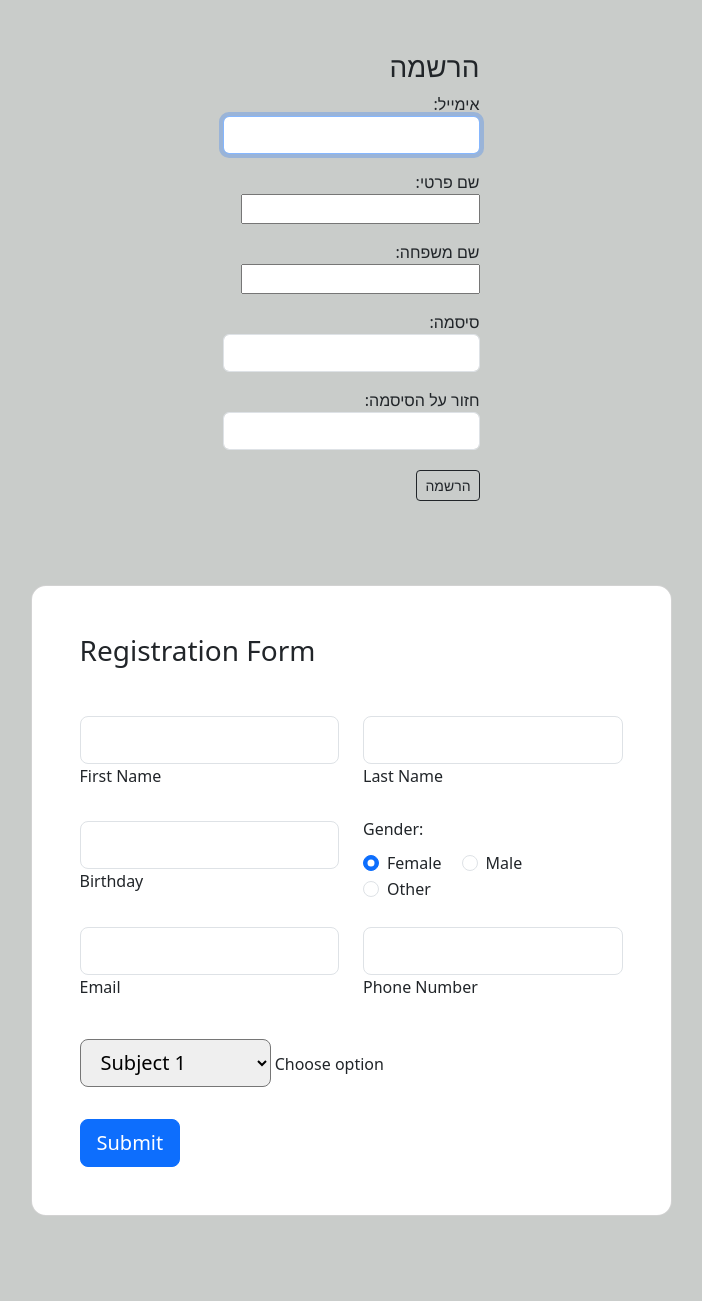
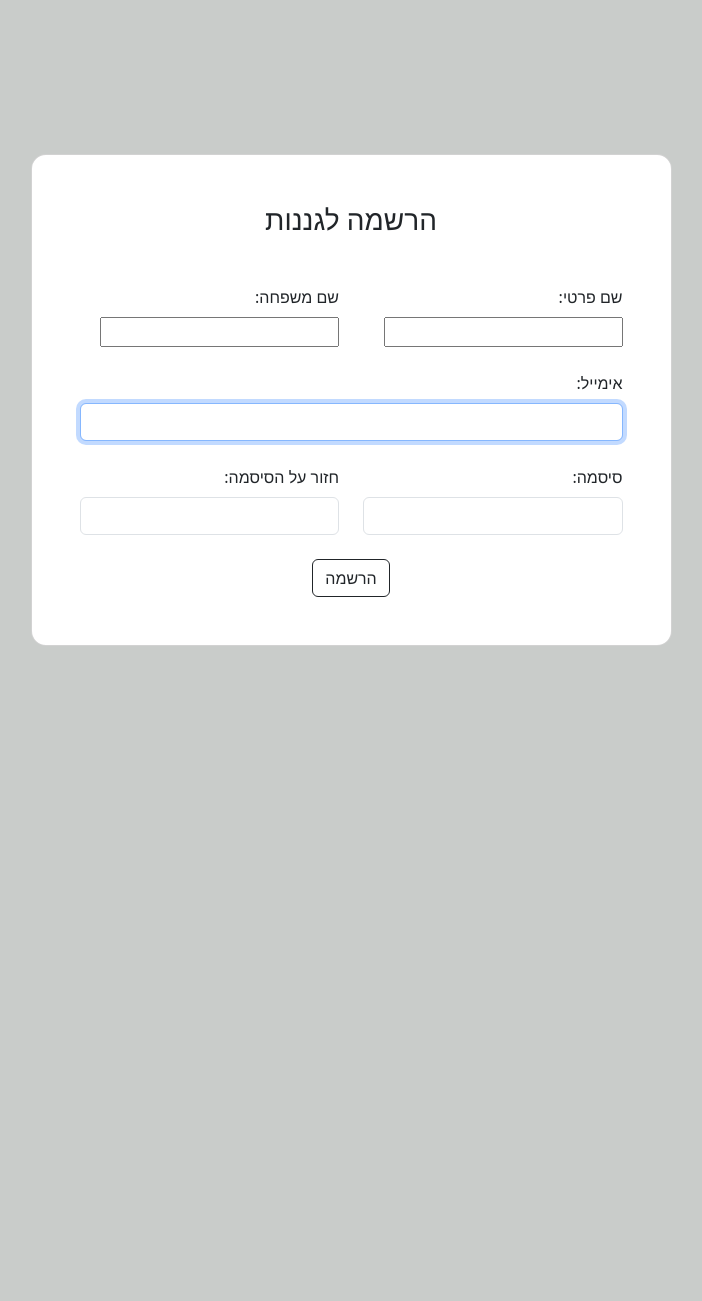
Before and after one commit to idoweinstein/LittleExplorer, a Django app: page /teacher_sign_up/ in a window 1280 px wide. Shown: the part 61-1362 px from the top of the page, without its empty margins (289-991 px from the left). After the commit the page ends 706 px from the top, so only its background shows below. Run offline with Django 4.2, Linux system fonts and the light colour scheme.

Commit message:
ui changes

```diff
--- a/app/templates/login.html
+++ b/app/templates/login.html
@@ -6,7 +6,7 @@
     <div class="container py-5 h-100" dir="rtl">
       <div class="row d-flex justify-content-center align-items-center h-100">
         <div class="col-12 col-md-8 col-lg-6 col-xl-5">
-          <div class="card text-black" style="border-radius: 1rem; background-color: #b2e6fa">
+          <div class="card text-black" style="border-radius: 1rem; background-color: white">
             <div class="card-body p-5 text-center">
 
               <div class="mb-md-5 mt-md-4 pb-5">
--- a/app/templates/register.html
+++ b/app/templates/register.html
@@ -2,125 +2,79 @@
 
 {% block content %}
 <body>
-    <div class="d-flex justify-content-center" dir="rtl">
-        <div  style="margin-top: 50px;">
-            <form method="POST" novalidate>
-                {% csrf_token %}
-                <h3>הרשמה</h3>
-                {% for field in form %}
-                <p>
-                    {{ field.label_tag }}<br>
-                    {{ field }}
-                    {% for error in field.errors %}
-                    <p style="color: red">{{ error }}</p>
-                    {% endfor %}
-                </p>
-                {% endfor %}
-                <div class="form-group" style="margin-top: 20px;">
-                    <button type="submit" class="btn btn-outline-dark btn-sm">הרשמה</button>
-                </div>
-            </form>
-        </div>
-    </div>
-</body>
-
     <section class="vh-100 gradient-custom">
         <div class="container py-5 h-100">
           <div class="row justify-content-center align-items-center h-100">
             <div class="col-12 col-lg-9 col-xl-7">
               <div class="card shadow-2-strong card-registration" style="border-radius: 15px;">
                 <div class="card-body p-4 p-md-5">
-              <h3 class="mb-4 pb-2 pb-md-0 mb-md-5">Registration Form</h3>
-              <form>
+                  <h3 class="mb-4 pb-2 pb-md-0 mb-md-5" dir="rtl" style="text-align: center;">הרשמה לגננות</h3>
+                  <form method="POST" novalidate dir="rtl" tyle="text-align: center;">
+                        {% csrf_token %}
 
                     <div class="row">
                       <div class="col-md-6 mb-4">
-
+                        <label class="form-label">{{ form.first_name.label_tag }}</label>
                         <div class="form-outline">
-                      <input type="text" id="firstName" class="form-control form-control-lg" />
-                      <label class="form-label" for="firstName">First Name</label>
+                                {{ form.first_name }}
+                                {% for error in form.first_name.errors %}
+                                        <p style="color: red">{{ error }}</p>
+                                {% endfor %}
                         </div>
 
                       </div>
                       <div class="col-md-6 mb-4">
 
                         <div class="form-outline">
-                      <input type="text" id="lastName" class="form-control form-control-lg" />
-                      <label class="form-label" for="lastName">Last Name</label>
+                                <label class="form-label">{{ form.last_name.label_tag }}</label>
+                                {{ form.last_name }}
+                                {% for error in form.last_name.errors %}
+                                        <p style="color: red">{{ error }}</p>
+                                {% endfor %}
                         </div>
 
                       </div>
                     </div>
 
                     <div class="row">
-                  <div class="col-md-6 mb-4 d-flex align-items-center">
+                        <div class="col mb-4">
+                                <div class="form-outline">
+                                        <label class="form-label">{{ form.email.label_tag }}</label>
+                                        {{ form.email }}
+
+                                        {% for error in form.email.errors %}
+                                                <p style="color: red">{{ error }}</p>
+                                        {% endfor %}
+                                </div>
+                        </div>
+                    </div>
+
+                    <div class="row">
+                        <div class="col-md-6 mb-4">
 
                           <div class="form-outline datepicker w-100">
-                      <input type="text" class="form-control form-control-lg" id="birthdayDate" />
-                      <label for="birthdayDate" class="form-label">Birthday</label>
+                                <label class="form-label">{{ form.password1.label_tag }}</label>
+                                {{ form.password1 }}
+
+                                {% for error in form.password1.errors %}
+                                <p style="color: red">{{ error }}</p>
+                                {% endfor %}
                           </div>
 
                         </div>
                         <div class="col-md-6 mb-4">
+                          <div class="form-outline datepicker w-100">
+                                <label class="form-label">{{ form.password2.label_tag }}</label>
+                                {{ form.password2 }}
 
-                    <h6 class="mb-2 pb-1">Gender: </h6>
-
-                    <div class="form-check form-check-inline">
-                      <input class="form-check-input" type="radio" name="inlineRadioOptions" id="femaleGender"
-                        value="option1" checked />
-                      <label class="form-check-label" for="femaleGender">Female</label>
-                    </div>
-
-                    <div class="form-check form-check-inline">
-                      <input class="form-check-input" type="radio" name="inlineRadioOptions" id="maleGender"
-                        value="option2" />
-                      <label class="form-check-label" for="maleGender">Male</label>
-                    </div>
-
-                    <div class="form-check form-check-inline">
-                      <input class="form-check-input" type="radio" name="inlineRadioOptions" id="otherGender"
-                        value="option3" />
-                      <label class="form-check-label" for="otherGender">Other</label>
-                    </div>
-
+                                {% for error in form.password2.errors %}
+                                <p style="color: red">{{ error }}</p>
+                                {% endfor %}
                         </div>
                       </div>
 
-                <div class="row">
-                  <div class="col-md-6 mb-4 pb-2">
-
-                    <div class="form-outline">
-                      <input type="email" id="emailAddress" class="form-control form-control-lg" />
-                      <label class="form-label" for="emailAddress">Email</label>
-                    </div>
-
-                  </div>
-                  <div class="col-md-6 mb-4 pb-2">
-
-                    <div class="form-outline">
-                      <input type="tel" id="phoneNumber" class="form-control form-control-lg" />
-                      <label class="form-label" for="phoneNumber">Phone Number</label>
-                    </div>
-
-                  </div>
-                </div>
-
-                <div class="row">
-                  <div class="col-12">
-
-                    <select class="select form-control-lg">
-                      <option value="1" disabled>Choose option</option>
-                      <option value="2">Subject 1</option>
-                      <option value="3">Subject 2</option>
-                      <option value="4">Subject 3</option>
-                    </select>
-                    <label class="form-label select-label">Choose option</label>
-
-                  </div>
-                </div>
-
-                <div class="mt-4 pt-2">
-                  <input class="btn btn-primary btn-lg" type="submit" value="Submit" />
+                    <div style="text-align: center;">
+                      <button type="submit" class="btn btn-outline-dark btn-m">הרשמה</button>
                     </div>
 
                   </form>
@@ -130,5 +84,8 @@
           </div>
         </div>
       </section>
+</body>
+
+
 
 {% endblock content%}
```
Also changed, not shown: app/templates/parent_register.html (+88 -22 lines). Lines whose indentation alone changed are shown as unchanged.
